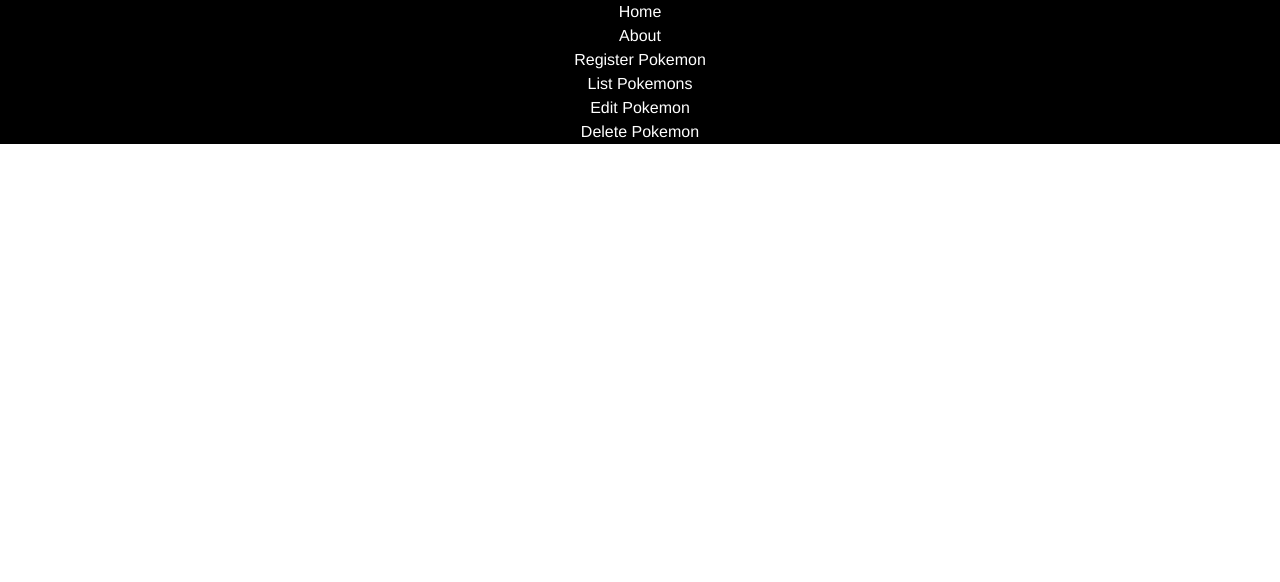
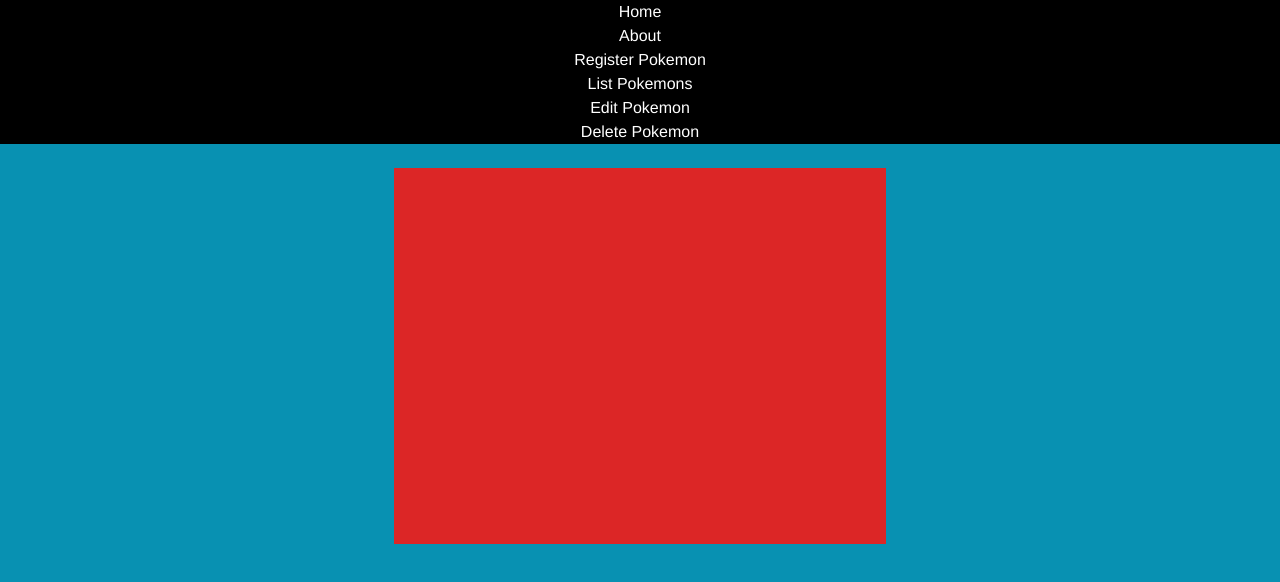
Before and after one commit to pedromends/pokedex-web, a Vue app: page / in a window 1280 px wide. Shown: the top 582 px of the page. Built offline with nearby package versions, Linux system fonts and the light colour scheme.

Commit message:
first blood

```diff
--- a/src/App.vue
+++ b/src/App.vue
@@ -8,12 +8,13 @@
       <router-link to="/edit-pokemon">Edit Pokemon</router-link>
       <router-link to="/delete-pokemon">Delete Pokemon</router-link>
     </nav>
-    <router-view/>
+    <section class="w-full h-screen bg-cyan-600 p-6">
+      <router-view class="m-auto bg-red-600 w-2/5 h-2/4"/>
+    </section>
   </div>
 </template>
 
 <style lang="scss">
-
 #app {
   font-family: Avenir, Helvetica, Arial, sans-serif;
   -webkit-font-smoothing: antialiased;
```
